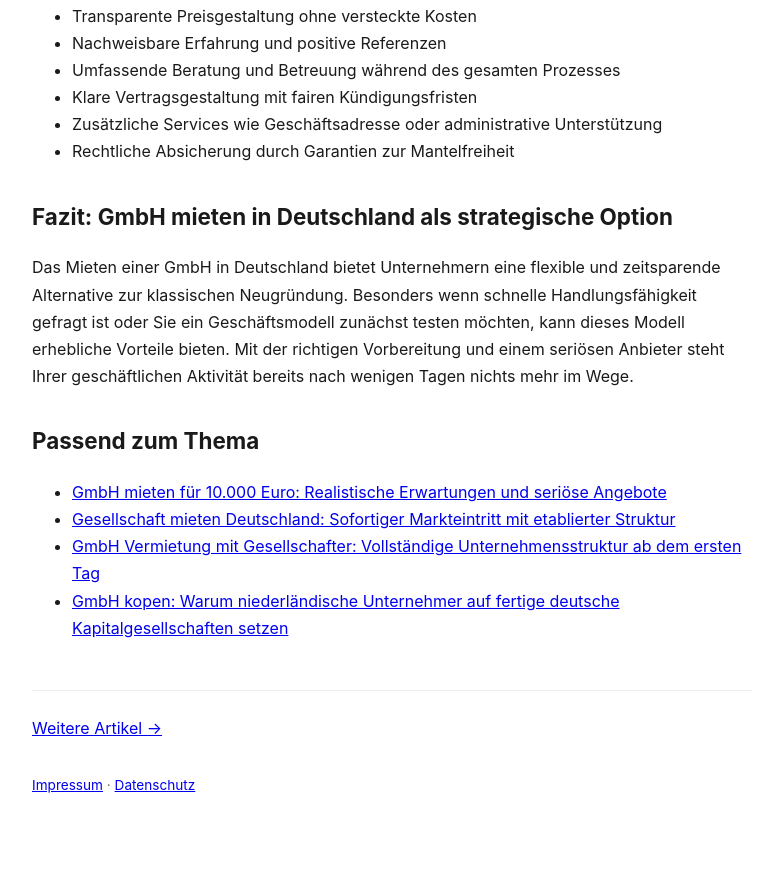
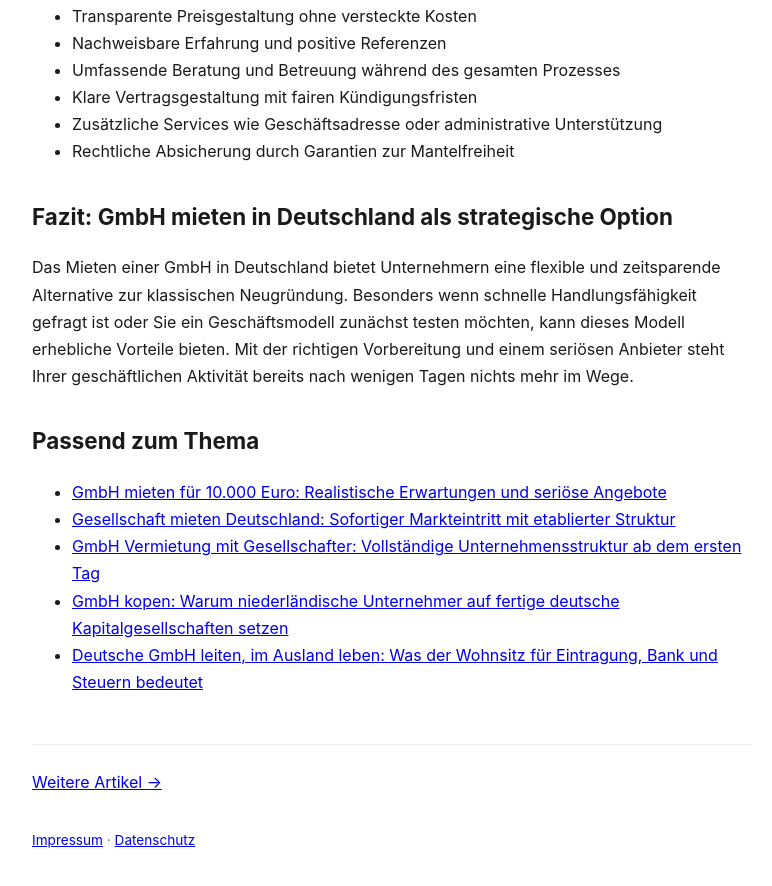
Before and after one commit to haraldlinhart-prog/gmbh-miete, a plain HTML site: page blog/gmbh-mieten-in-deutschland-schneller-start-fur-ihr-unternehmen/index.html in a window 1280 px wide. Shown: the part 4488-5374 px from the top of the page, without its empty margins (248-1020 px from the left). Before the commit the page ends 5325 px from the top, so only its background shows below. Drawn offline with Linux system fonts and the light colour scheme.

```diff
--- a/blog/gmbh-mieten-in-deutschland-schneller-start-fur-ihr-unternehmen/index.html
+++ b/blog/gmbh-mieten-in-deutschland-schneller-start-fur-ihr-unternehmen/index.html
@@ -13,7 +13,7 @@
 <meta property="og:url" content="https://www.gmbh-miete.de/blog/gmbh-mieten-in-deutschland-schneller-start-fur-ihr-unternehmen/">
 <meta property="og:site_name" content="gmbh-miete.de">
 
-<script type="application/ld+json">{"@context":"https://schema.org","@type":"BlogPosting","headline":"GmbH mieten in Deutschland: Schneller Start für Ihr Unternehmen","description":"GmbH mieten Deutschland: Erfahren Sie alles über Vorteile, Kosten und Ablauf beim Mieten einer Vorratsgesellschaft. Sofort geschäftsfähig mit Stammkapital und Geschäftsführer.","inLanguage":"de","datePublished":"2026-09-21T06:10:01.626+00:00","dateModified":"2026-11-20T06:06:28.529Z","mainEntityOfPage":{"@type":"WebPage","@id":"https://www.gmbh-miete.de/blog/gmbh-mieten-in-deutschland-schneller-start-fur-ihr-unternehmen/"},"url":"https://www.gmbh-miete.de/blog/gmbh-mieten-in-deutschland-schneller-start-fur-ihr-unternehmen/","author":{"@type":"Organization","name":"gmbh-miete.de","url":"https://www.gmbh-miete.de/"},"publisher":{"@type":"Organization","name":"gmbh-miete.de","url":"https://www.gmbh-miete.de/"}}</script>
+<script type="application/ld+json">{"@context":"https://schema.org","@type":"BlogPosting","headline":"GmbH mieten in Deutschland: Schneller Start für Ihr Unternehmen","description":"GmbH mieten Deutschland: Erfahren Sie alles über Vorteile, Kosten und Ablauf beim Mieten einer Vorratsgesellschaft. Sofort geschäftsfähig mit Stammkapital und Geschäftsführer.","inLanguage":"de","datePublished":"2026-09-21T06:10:01.626+00:00","dateModified":"2026-11-24T06:01:39.377Z","mainEntityOfPage":{"@type":"WebPage","@id":"https://www.gmbh-miete.de/blog/gmbh-mieten-in-deutschland-schneller-start-fur-ihr-unternehmen/"},"url":"https://www.gmbh-miete.de/blog/gmbh-mieten-in-deutschland-schneller-start-fur-ihr-unternehmen/","author":{"@type":"Organization","name":"gmbh-miete.de","url":"https://www.gmbh-miete.de/"},"publisher":{"@type":"Organization","name":"gmbh-miete.de","url":"https://www.gmbh-miete.de/"}}</script>
 <script type="application/ld+json">{"@context":"https://schema.org","@type":"BreadcrumbList","name":"GmbH mieten in Deutschland: Schneller Start für Ihr Unternehmen","itemListElement":[{"@type":"ListItem","position":1,"name":"gmbh-miete.de","item":"https://www.gmbh-miete.de/"},{"@type":"ListItem","position":2,"name":"News","item":"https://www.gmbh-miete.de/blog/"},{"@type":"ListItem","position":3,"name":"GmbH mieten in Deutschland: Schneller Start für Ihr Unternehmen","item":"https://www.gmbh-miete.de/blog/gmbh-mieten-in-deutschland-schneller-start-fur-ihr-unternehmen/"}]}</script>
 <style>
   body { font-family: -apple-system, BlinkMacSystemFont, 'Segoe UI', Arial, sans-serif; max-width: 720px; margin: 0 auto; padding: 40px 20px; line-height: 1.7; color: #1a1a1a; }
@@ -142,7 +142,7 @@
 <h2>Fazit: GmbH mieten in Deutschland als strategische Option</h2>
 
 <p>Das Mieten einer GmbH in Deutschland bietet Unternehmern eine flexible und zeitsparende Alternative zur klassischen Neugründung. Besonders wenn schnelle Handlungsfähigkeit gefragt ist oder Sie ein Geschäftsmodell zunächst testen möchten, kann dieses Modell erhebliche Vorteile bieten. Mit der richtigen Vorbereitung und einem seriösen Anbieter steht Ihrer geschäftlichen Aktivität bereits nach wenigen Tagen nichts mehr im Wege.</p>
-<!-- sp:related --><h2>Passend zum Thema</h2><ul><li><a href="https://www.gmbh-miete.de/blog/gmbh-mieten-fur-10-000-euro-realistische-erwartungen-und-seriose-angeb/">GmbH mieten für 10.000 Euro: Realistische Erwartungen und seriöse Angebote</a></li><li><a href="https://www.gmbh-miete.de/blog/gesellschaft-mieten-deutschland-sofortiger-markteintritt-mit-etabliert/">Gesellschaft mieten Deutschland: Sofortiger Markteintritt mit etablierter Struktur</a></li><li><a href="https://www.gmbh-miete.de/blog/gmbh-vermietung-mit-gesellschafter-vollstandige-unternehmensstruktur-a/">GmbH Vermietung mit Gesellschafter: Vollständige Unternehmensstruktur ab dem ersten Tag</a></li><li><a href="https://www.gmbh-miete.de/blog/gmbh-kopen-warum-niederlandische-unternehmer-auf-fertige-deutsche-kapi/">GmbH kopen: Warum niederländische Unternehmer auf fertige deutsche Kapitalgesellschaften setzen</a></li></ul><!-- /sp:related -->
+<!-- sp:related --><h2>Passend zum Thema</h2><ul><li><a href="https://www.gmbh-miete.de/blog/gmbh-mieten-fur-10-000-euro-realistische-erwartungen-und-seriose-angeb/">GmbH mieten für 10.000 Euro: Realistische Erwartungen und seriöse Angebote</a></li><li><a href="https://www.gmbh-miete.de/blog/gesellschaft-mieten-deutschland-sofortiger-markteintritt-mit-etabliert/">Gesellschaft mieten Deutschland: Sofortiger Markteintritt mit etablierter Struktur</a></li><li><a href="https://www.gmbh-miete.de/blog/gmbh-vermietung-mit-gesellschafter-vollstandige-unternehmensstruktur-a/">GmbH Vermietung mit Gesellschafter: Vollständige Unternehmensstruktur ab dem ersten Tag</a></li><li><a href="https://www.gmbh-miete.de/blog/gmbh-kopen-warum-niederlandische-unternehmer-auf-fertige-deutsche-kapi/">GmbH kopen: Warum niederländische Unternehmer auf fertige deutsche Kapitalgesellschaften setzen</a></li><li><a href="https://www.gmbh-miete.de/blog/deutsche-gmbh-leiten-im-ausland-leben-was-der-wohnsitz-fur-eintragung-/">Deutsche GmbH leiten, im Ausland leben: Was der Wohnsitz für Eintragung, Bank und Steuern bedeutet</a></li></ul><!-- /sp:related -->
 <p style="margin-top:3rem;padding-top:1.5rem;border-top:1px solid #eee"><a href="https://www.gmbh-miete.de/blog/">Weitere Artikel &rarr;</a></p>
 <footer style="margin-top:2rem;font-size:0.85rem;color:#666"><a href="https://www.gmbh-miete.de/impressum/">Impressum</a> &middot; <a href="https://www.gmbh-miete.de/datenschutz/">Datenschutz</a></footer>
 </body>
```
